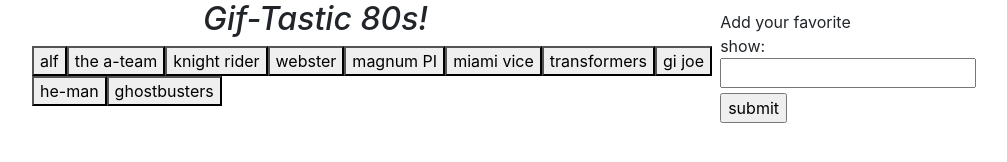
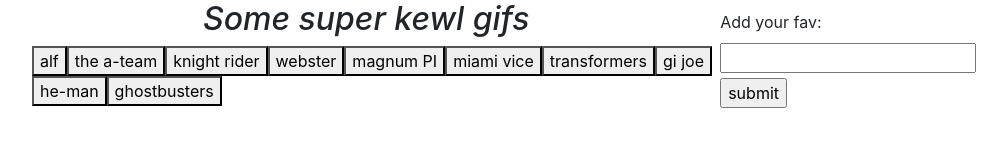
Before and after one commit to zanderbly/giphy, a plain HTML site: page index.html in a window 1280 px wide. Shown: the whole page, without its empty margins (53-1060 px from the left). Drawn offline with nearby package versions, Linux system fonts and the light colour scheme.

Commit message:
minor changes

```diff
--- a/index.html
+++ b/index.html
@@ -7,11 +7,11 @@
     <link rel="stylesheet" type="text/css" href="assets/css/reset.css">
     <link rel="stylesheet" href="https://maxcdn.bootstrapcdn.com/bootstrap/4.0.0/css/bootstrap.min.css" integrity="sha384-Gn5384xqQ1aoWXA+058RXPxPg6fy4IWvTNh0E263XmFcJlSAwiGgFAW/dAiS6JXm" crossorigin="anonymous">
     <link rel="stylesheet" type="text/css" href="assets/css/style.css">
-    <title>GifTastic 80s</title>
+    <title>Giffer Sniffer</title>
 </head>
 <body>
 
-<h2>Gif-Tastic 80s!</h2>
+<h2>Some super kewl gifs</h2>
 
     <div class="container">
         <div class="row">
@@ -32,7 +32,7 @@
         <div class="row" id="search">
             <div class="col-md-3">
                 <form id="search-box">
-                    <label for="show-input">Add your favorite show:</label>
+                    <label for="show-input">Add your fav:</label>
                         <input type="text" id="show-input">
                         <input id="add-show" type="submit" value="submit">
                 </form>
```
Also changed, not shown: assets/javascript/app.js (+0 -19 lines).
